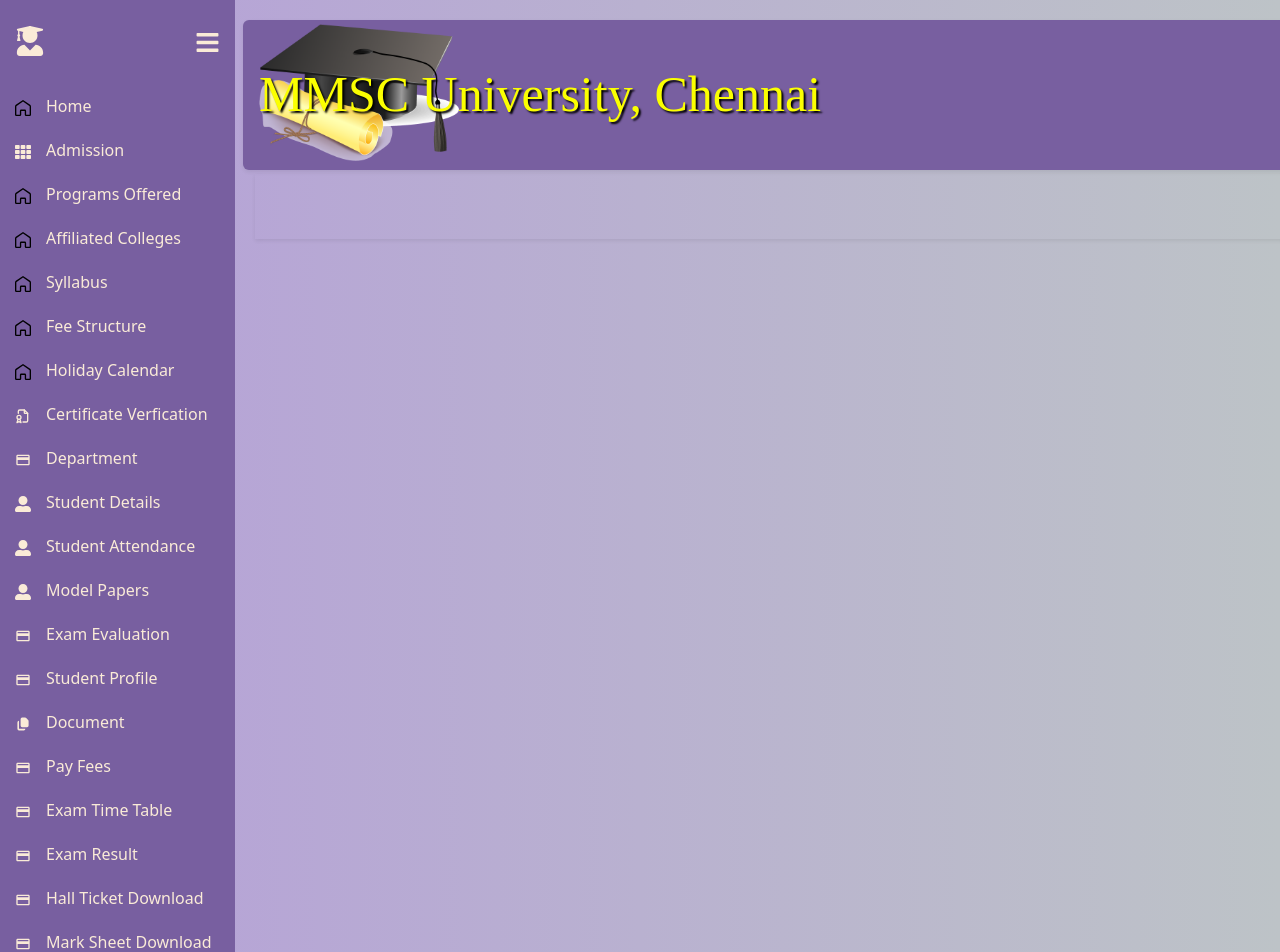
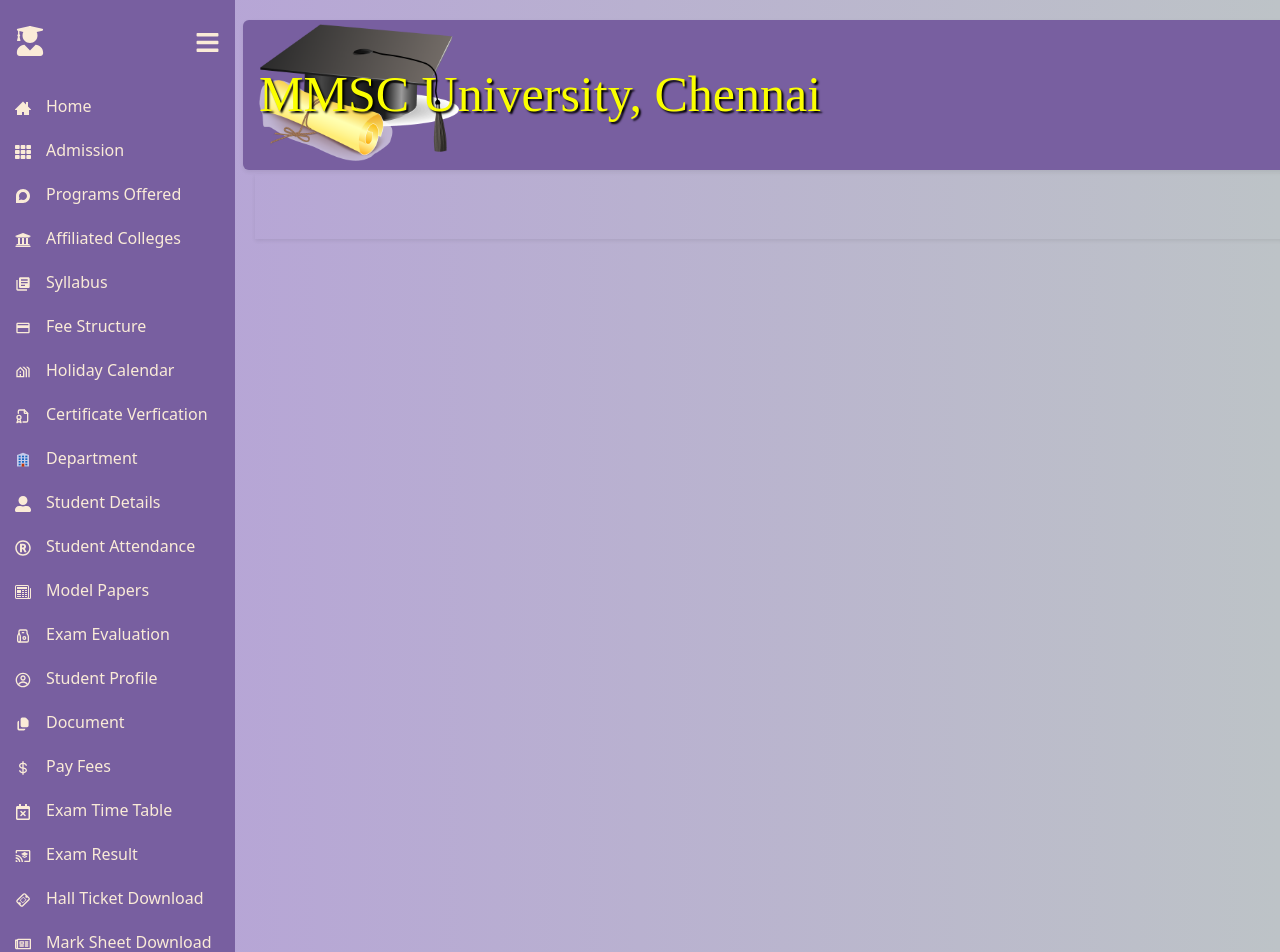
Before and after one commit to YODA-SuperKings/University-Admin, a React (Create React App) app in the folder University Admin Web/university_admin_web/: page / in a window 1280 px wide. Shown: the top 952 px of the page. Built offline with nearby package versions, Linux system fonts and the light colour scheme.

Commit message:
Icon changed

```diff
--- a/University Admin Web/university_admin_web/src/Components/Sidebar.js
+++ b/University Admin Web/university_admin_web/src/Components/Sidebar.js
@@ -1,17 +1,22 @@
 import React, {useState} from 'react';
-import { FaBars, FaTh, FaUserAlt, FaUserGraduate, FaSignOutAlt } from 'react-icons/fa';
-import { MdOutlinePayment } from 'react-icons/md';
+import { FaBars, FaTh, FaUserAlt, FaUserGraduate, FaSignOutAlt,FaDiscourse,FaUniversity,FaRegRegistered,FaRegCalendarTimes,FaRegNewspaper } from 'react-icons/fa';
+import { MdOutlinePayment,MdLibraryBooks,MdOutlineHolidayVillage,MdCastForEducation } from 'react-icons/md';
 import { HiDocumentDuplicate } from 'react-icons/hi';
 import { AiOutlineLogin } from 'react-icons/ai';
-import { GrHomeRounded } from 'react-icons/gr';
-import { TbFileCertificate } from 'react-icons/tb';
+import { BiDollar } from 'react-icons/bi';
+import { FcDepartment } from 'react-icons/fc';
+import { ImHome3 } from 'react-icons/im';
+import { BsNewspaper } from 'react-icons/bs';
+import { TiTicket } from 'react-icons/ti';
+import { CgProfile } from 'react-icons/cg';
+import { TbFileCertificate,TbPaperBag } from 'react-icons/tb';
 import { NavLink } from 'react-router-dom';
 
 const menuItem = [
     {
         path: "/Home",
         name: "Home",
-        icon: <GrHomeRounded/>
+        icon: <ImHome3/>
     },
     /*--------Admission---------------------*/
     {
@@ -22,27 +27,27 @@
     {
         path: "/ProgramsOffered",
         name: "Programs Offered",
-        icon: <GrHomeRounded/>
+        icon: <FaDiscourse/>
     },
     {
         path: "/AffiliatedColleges",
         name: "Affiliated Colleges",
-        icon: <GrHomeRounded/>
+        icon: <FaUniversity/>
     },
     {
         path: "/Syllabus",
         name: "Syllabus",
-        icon: <GrHomeRounded/>
+        icon: <MdLibraryBooks/>
     },
     {
         path: "/FeeStructure",
         name: "Fee Structure",
-        icon: <GrHomeRounded/>
+        icon: <MdOutlinePayment/>
     },
     {
         path: "/HolidayCalendar",
         name: "Holiday Calendar",
-        icon: <GrHomeRounded/>
+        icon: <MdOutlineHolidayVillage/>
     },
     {
         path: "/CertificateVerfication",
@@ -56,7 +61,7 @@
      {
         path: "/Department",
         name: "Department",
-        icon: <MdOutlinePayment/>
+        icon: <FcDepartment/>
     },
     {
         path: "/StudentInformation",
@@ -66,23 +71,23 @@
     {
         path: "/StudentAttendance",
         name: "Student Attendance",
-        icon: <FaUserAlt/>
+        icon: <FaRegRegistered/>
     },
     {
         path: "/StudentModelPaper",
         name: "Model Papers",
-        icon: <FaUserAlt/>
+        icon: <BsNewspaper/>
     },
     {
         path: "/Evaluation",
         name: " Exam Evaluation",
-        icon: <MdOutlinePayment/>
+        icon: <TbPaperBag/>
     },
      /*------------------Student--------------------------*/
      {
         path: "/StudentProfile",
         name: " Student Profile",
-        icon: <MdOutlinePayment/>
+        icon: <CgProfile/>
     },
     {
         path: "/Document",
@@ -92,31 +97,31 @@
     {
         path: "/StudentPaymentDetails",
         name: "Pay Fees",
-        icon: <MdOutlinePayment/>
+        icon: <BiDollar/>
     },
     /*------------------People End--------------------------*/
     /*------------------Examination--------------------------*/
     {
         path: "/ExamTimeTable",
         name: "Exam Time Table",
-        icon: <MdOutlinePayment/>
+        icon: <FaRegCalendarTimes/>
     },
     {
         path: "/ExamResult",
         name: "Exam Result",
-        icon: <MdOutlinePayment/>
+        icon: <MdCastForEducation/>
     },
      /*------------------Examination End--------------------------*/
   /*------------------Downloads--------------------------*/
   {
     path: "/HallTicketDownload",
     name: "Hall Ticket Download",
-    icon: <MdOutlinePayment/>
+    icon: <TiTicket/>
 },
 {
     path: "/MarkSheetDownload",
     name: "Mark Sheet Download",
-    icon: <MdOutlinePayment/>
+    icon: <FaRegNewspaper/>
 },
  /*------------------Downloads End--------------------------*/
 
```
